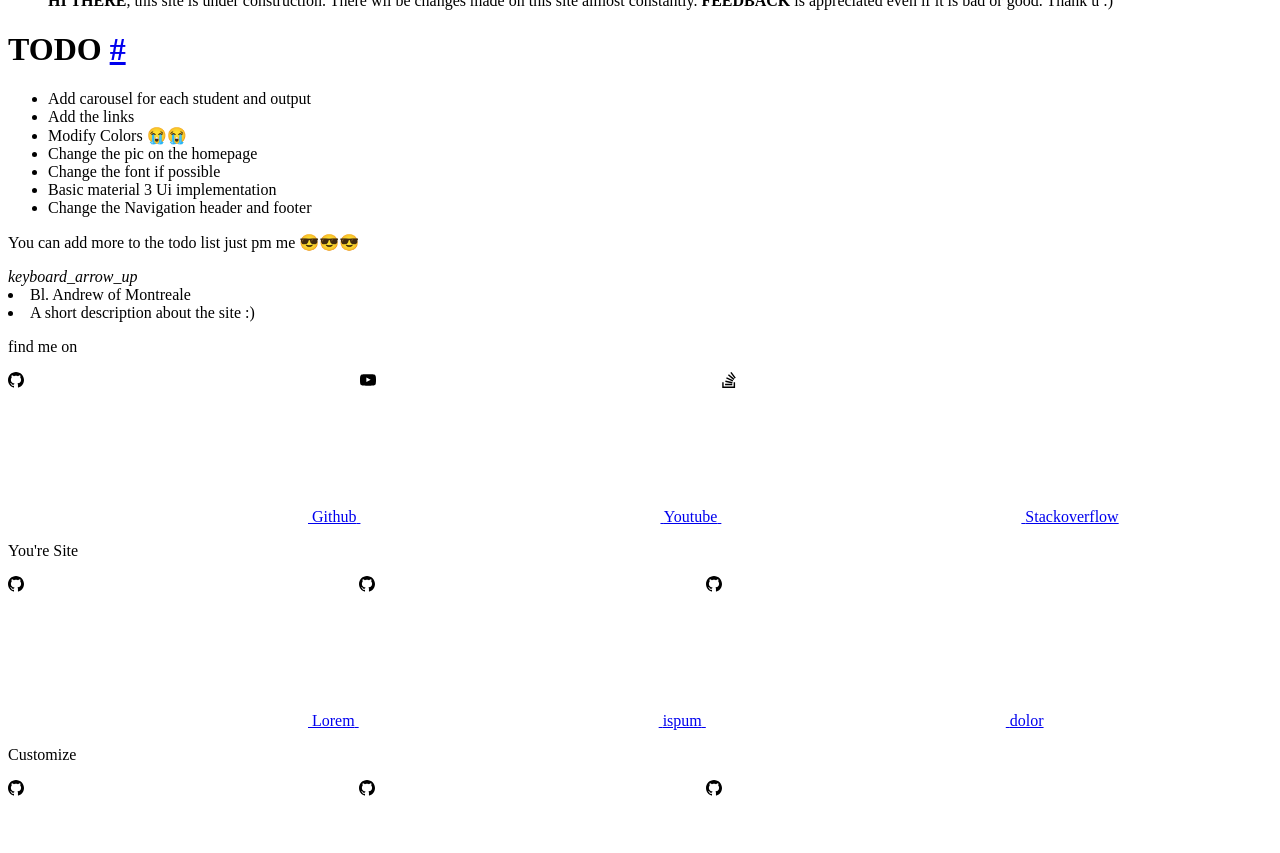
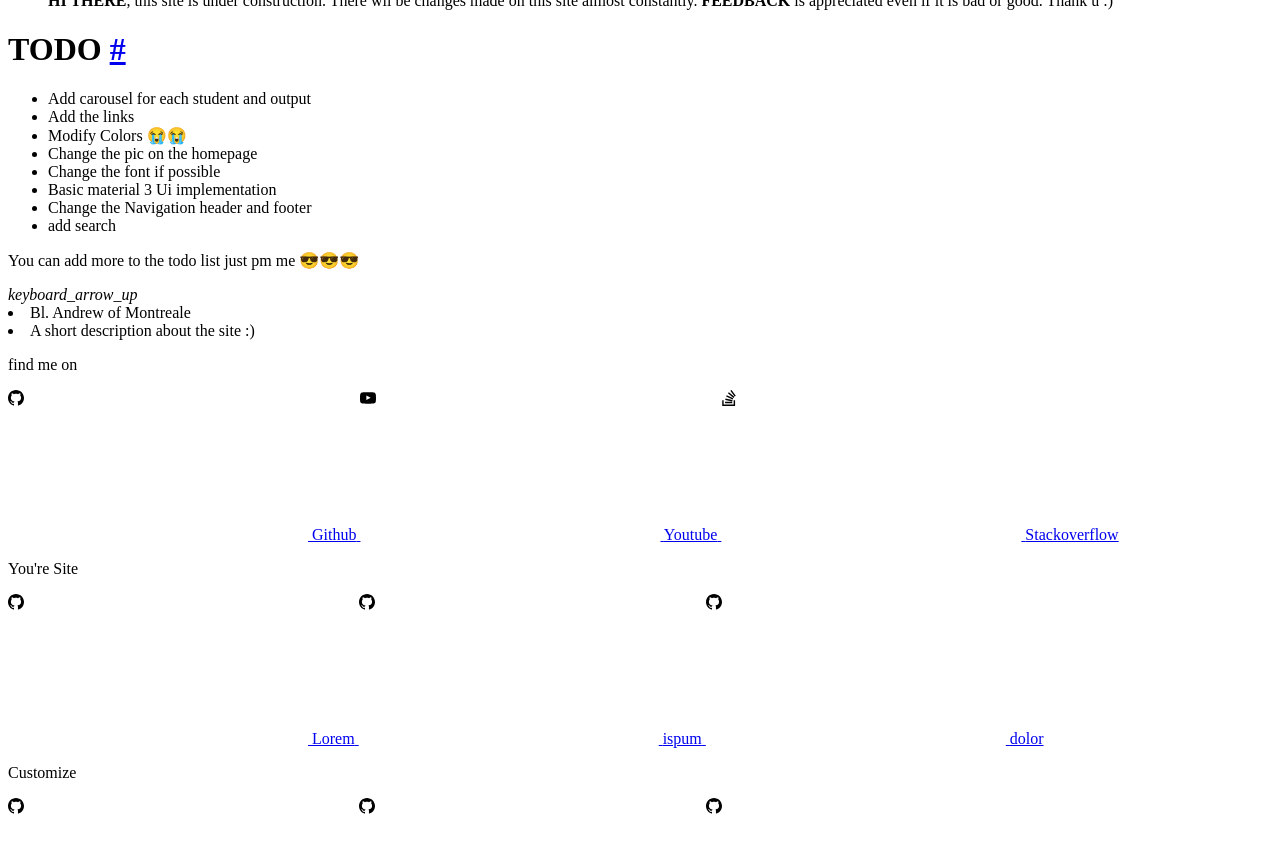
Before and after one commit to aeziyehl/11BAM-BLOGPOST, a Jekyll site: the page built from index.markdown, in a window 1280 px wide and 900 px high, scrolled down 517 px, cut to the strip 43-896 px from the top of the window. Built offline with Jekyll 4.4.1, drawn with Linux system fonts in a browser that asks for light colours.

Commit message:
add todo list item

```diff
--- a/index.markdown
+++ b/index.markdown
@@ -14,5 +14,6 @@ home: true
 - Change the font if possible
 - Basic material 3 Ui implementation
 - Change the Navigation header and footer
+- add search
 
 You can add more to the todo list just pm me 😎😎😎
```
